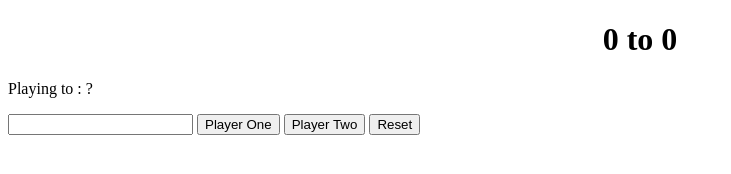
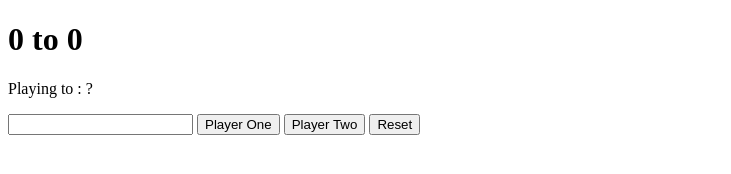
Before and after one commit to Abhinandan-Singh/Abhinandan-Singh.github.io, a plain HTML site: page index.html in a window 1280 px wide. Shown: the whole page, without its empty margins (0-731 px from the left). Drawn offline with Linux system fonts and the light colour scheme.

Commit message:
Update scoreKeeper.css

```diff
--- a/scoreKeeper.css
+++ b/scoreKeeper.css
@@ -3,8 +3,3 @@
     color: green;
     font-size: 100px;
 }
-
-h1
-{
-    text-align: center;
-}
```
